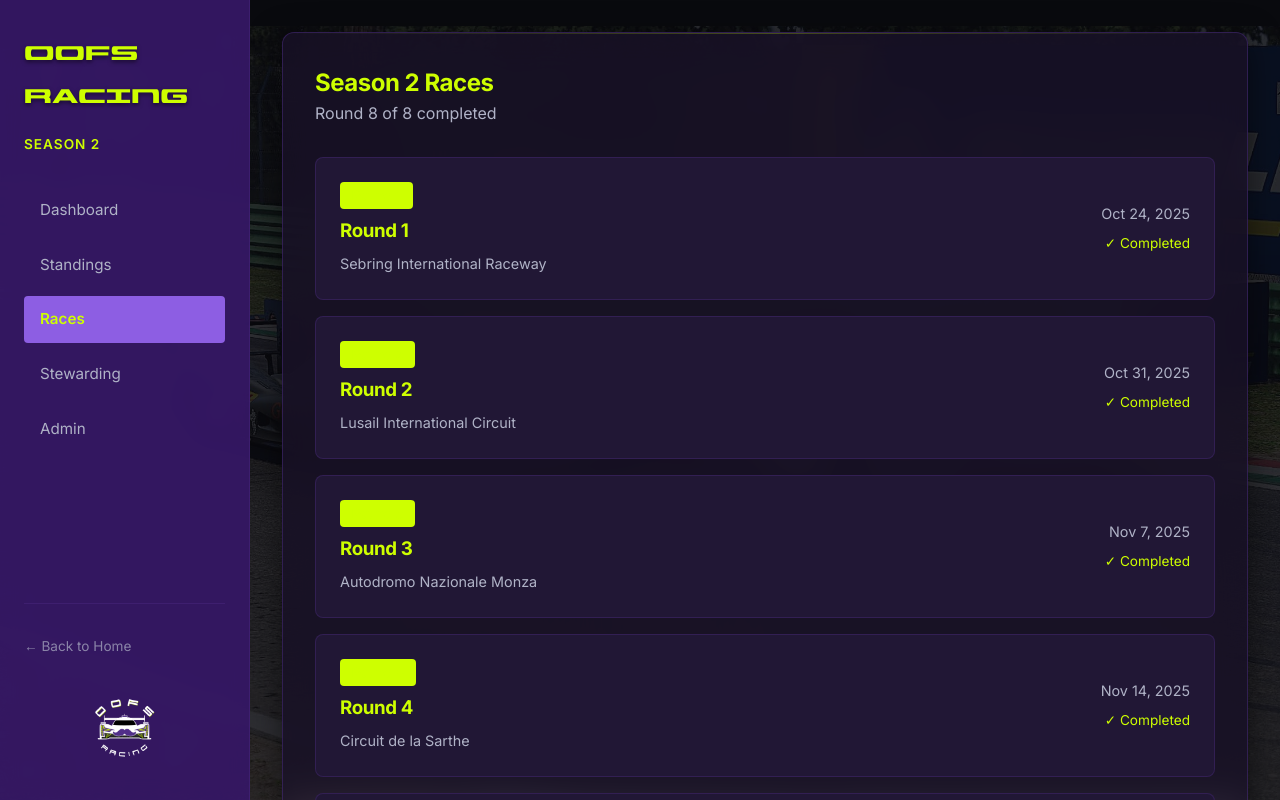
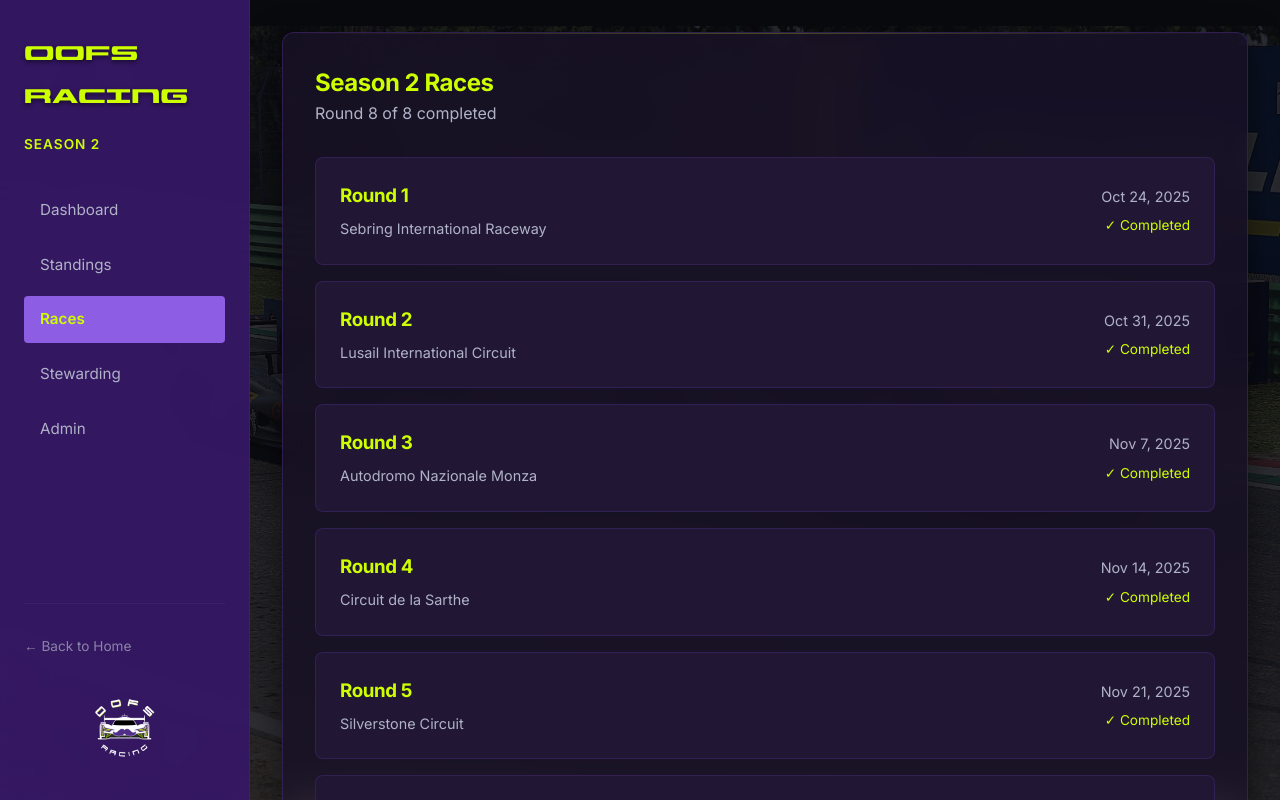
Before and after one commit to oofsracing-lang/OOFSmanager, a React (Vite) app: page /#/season/2/races in a window 1280 px wide. Shown: the top 800 px of the page. Built offline with nearby package versions, Linux system fonts and the light colour scheme; no server answers; the database is empty.

Commit message:
Remove redundant Round badge on races page

```diff
--- a/src/pages/Races.jsx
+++ b/src/pages/Races.jsx
@@ -44,23 +44,13 @@ const Races = () => {
                                 >
                                     <div style={{ display: 'flex', justifyContent: 'space-between', alignItems: 'center' }}>
                                         <div>
-                                            <div style={{ display: 'flex', alignItems: 'center', gap: '1rem', marginBottom: '0.5rem' }}>
-                                                <span style={{
-                                                    background: isCompleted ? 'var(--success)' : isCurrent ? 'var(--primary)' : 'var(--text-dim)',
-                                                    color: 'white',
-                                                    padding: '0.25rem 0.75rem',
-                                                    borderRadius: 'var(--radius-sm)',
-                                                    fontSize: '0.8rem',
-                                                    fontWeight: 'bold'
-                                                }}>
-                                                    Round {race.id}
-                                                </span>
-                                                {isCurrent && (
+                                            {isCurrent && (
+                                                <div style={{ marginBottom: '0.5rem' }}>
                                                     <span style={{ color: 'var(--primary)', fontSize: '0.9rem', fontWeight: 'bold' }}>
                                                         NEXT RACE
                                                     </span>
-                                                )}
-                                            </div>
+                                                </div>
+                                            )}
                                             <h3 style={{ marginBottom: '0.5rem' }}>{race.name}</h3>
                                             <p style={{ color: 'var(--text-muted)', fontSize: '0.9rem' }}>
                                                 {race.track}
```
